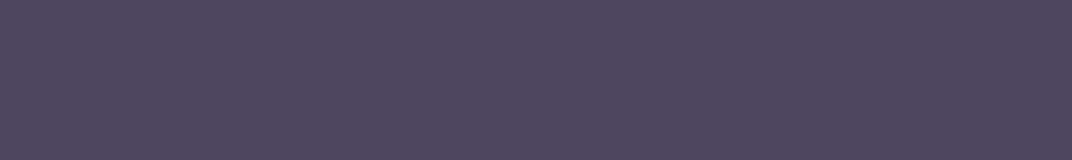
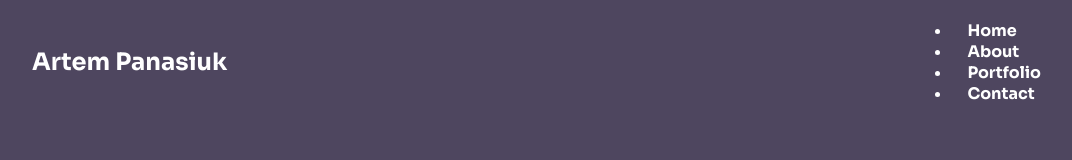
Before and after one commit to BMWM5E34/Artem-Panasiuk, a plain HTML site: page index.html in a window 1280 px wide. Shown: the whole page, without its empty margins (96-1168 px from the left). Drawn offline with Linux system fonts and the light colour scheme.

Commit message:
Added a header and styles for it

```diff
--- a/css/style.css
+++ b/css/style.css
@@ -6,5 +6,28 @@ body, h1, h2, p, ul, li {
 body {
     font-family: "Sora", sans-serif;
     background-color: #4E465F;
-    color: #ffff;
+    color: #fff;
 }
+.container {
+    width: 80%;
+    margin: 0 auto;
+}
+
+header {
+    background-color: #4E465F;
+    color: #fff;
+    padding: 20px 0;
+}
+
+nav {
+    display: flex;
+    justify-content: space-between;
+    align-items: center;
+}
+
+nav a {
+    color: #fff;
+    text-decoration: none;
+    font-weight: bold;
+    margin: 0 15px;
+}
--- a/index.html
+++ b/index.html
@@ -13,7 +13,19 @@
     <link rel="stylesheet" href="css/style.css">
 </head>
 <body>
-
+    <header>
+        <div class="container">
+          <nav>
+            <h1>Artem Panasiuk</h1>
+            <ul>
+              <li><a href="#About">Home</a></li>
+              <li><a href="#Work">About</a></li>
+              <li><a href="#Reviews">Portfolio</a></li>
+              <li><a href="#Contact">Contact</a></li>
+            </ul>
+          </nav>
+        </div>
+      </header>
 
     <!-- JavaScript -->
     <script src="js/main.js"></script>
```
